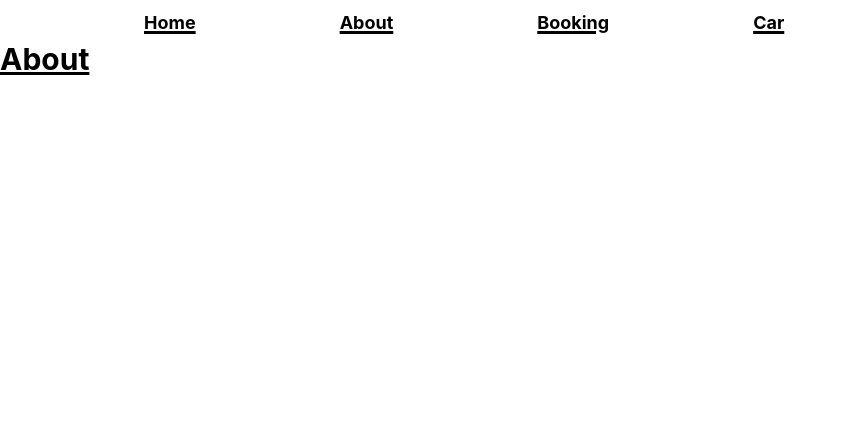
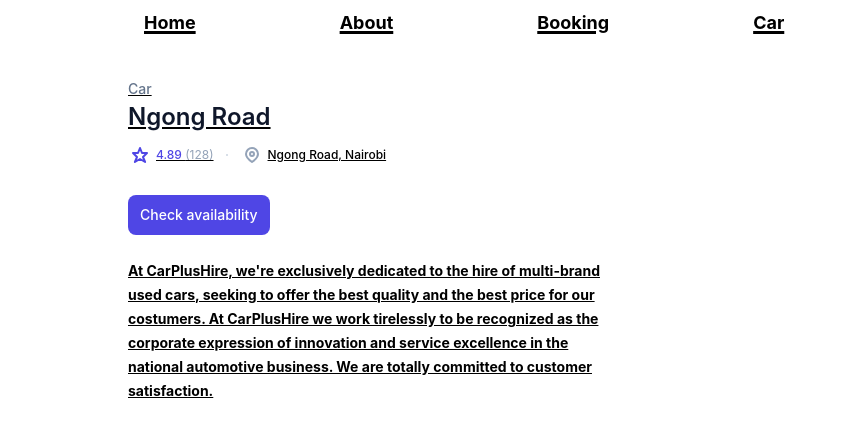
Before and after one commit to festus971/front-end, a React (Create React App) app: page /aboutus in a window 1280 px wide. Shown: the top 434 px of the page, without its empty margins (0-848 px from the left). Built offline with nearby package versions, Linux system fonts and the light colour scheme.

Commit message:
updating styles

```diff
--- a/src/App.js
+++ b/src/App.js
@@ -11,7 +11,7 @@
 function App() {
   return (
     <div className="text-3xl font-bold underline">
-
+     <div className='body'>
         <Router>
 
       <NavBar />
@@ -24,6 +24,7 @@
       </Router>
 
     </div>
+    </div>
   );
 }
 
--- a/src/components/About.js
+++ b/src/components/About.js
@@ -2,7 +2,45 @@
 
 function About() {
     return (
-        <div>About</div>
+        <div>
+       <main class="py-6 px-4 sm:p-6 md:py-10 md:px-8">
+  <div class="max-w-4xl mx-auto grid grid-cols-1 lg:max-w-5xl lg:gap-x-20 lg:grid-cols-2">
+    <div class="relative p-3 col-start-1 row-start-1 flex flex-col-reverse rounded-lg bg-gradient-to-t from-black/75 via-black/0 sm:bg-none sm:row-start-2 sm:p-0 lg:row-start-1">
+      <h1 class="mt-1 text-lg font-semibold text-white sm:text-slate-900 md:text-2xl dark:sm:text-white">Ngong Road</h1>
+      <p class="text-sm leading-4 font-medium text-white sm:text-slate-500 dark:sm:text-slate-400">Car</p>
+    </div>
+
+    <dl class="mt-4 text-xs font-medium flex items-center row-start-2 sm:mt-1 sm:row-start-3 md:mt-2.5 lg:row-start-2">
+      <dt class="sr-only">Reviews</dt>
+      <dd class="text-indigo-600 flex items-center dark:text-indigo-400">
+        <svg width="24" height="24" fill="none" aria-hidden="true" class="mr-1 stroke-current dark:stroke-indigo-500">
+          <path d="m12 5 2 5h5l-4 4 2.103 5L12 16l-5.103 3L9 14l-4-4h5l2-5Z"  stroke-width="2" stroke-linecap="round" stroke-linejoin="round" />
+        </svg>
+        <span>4.89 <span class="text-slate-400 font-normal">(128)</span></span>
+      </dd>
+      <dt class="sr-only">Location</dt>
+      <dd class="flex items-center">
+        <svg width="2" height="2" aria-hidden="true" fill="currentColor" class="mx-3 text-slate-300">
+          <circle cx="1" cy="1" r="1" />
+        </svg>
+        <svg width="24" height="24" fill="none" stroke="currentColor" stroke-width="2" stroke-linecap="round" stroke-linejoin="round" class="mr-1 text-slate-400 dark:text-slate-500" aria-hidden="true">
+          <path d="M18 11.034C18 14.897 12 19 12 19s-6-4.103-6-7.966C6 7.655 8.819 5 12 5s6 2.655 6 6.034Z" />
+          <path d="M14 11a2 2 0 1 1-4 0 2 2 0 0 1 4 0Z" />
+        </svg>
+        Ngong Road, Nairobi
+      </dd>
+    </dl>
+    <div class="mt-4 col-start-1 row-start-3 self-center sm:mt-0 sm:col-start-2 sm:row-start-2 sm:row-span-2 lg:mt-6 lg:col-start-1 lg:row-start-3 lg:row-end-4">
+      <button type="button" class="bg-indigo-600 text-white text-sm leading-6 font-medium py-2 px-3 rounded-lg">Check availability</button>
+    </div>
+    <p class="mt-4 text-sm leading-6 col-start-1 sm:col-span-2 lg:mt-6 lg:row-start-4 lg:col-span-1 dark:text-slate-400">
+    At CarPlusHire, we're exclusively dedicated to the hire of multi-brand used cars, seeking to offer the best quality and the best price for our costumers.
+
+At CarPlusHire we work tirelessly to be recognized as the corporate expression of innovation and service excellence in the national automotive business. We are totally committed to customer satisfaction.
+    </p>
+  </div>
+</main>
+        </div>
     )
 
 }
--- a/src/components/Booking.js
+++ b/src/components/Booking.js
@@ -24,13 +24,17 @@
 }
     return (
         <div>
-        <ul className="divide-y divide-gray-200">
+        <div className="flex justify-center h-600 w-800 mt-12">
+        <div className="flex flex-col md:flex-row md:max-w-xl rounded-lg bg-gray-300 shadow-lg">
+        <ul class="list-inside ...">
         {cars.map((car) => (
           <Delete id={car.id} key={car.id} car={car}  onDelete={handleDelete} />
         ))}
       </ul>
         <NewBooking onAddBooking = { onAddBooking}/>
         </div>
+        </div>
+        </div>
     )
 
 }
--- a/src/components/Delete.js
+++ b/src/components/Delete.js
@@ -10,16 +10,16 @@
           .then(() => onDelete(car));
       }
       return (
-        <div>
-          <form class="flex-auto p-6">
-        <div className='grid grid-flow-col grid-rows-2 grid-cols-3 gap-8'>
-          <h3 class="flex-auto text-lg font-semibold text-slate-900">{car.name}</h3>
-          <p class="text-sm text-slate-700">{car.country}</p>
-          <p class="text-sm text-slate-700">{car.price}</p>
-          <button class="h-10 px-6 font-semibold rounded-md bg-black text-white" type="submit" onClick={handleDeleteClick}>Delete</button>
-          </div>
-          </form>
-        </div>
+        <div className="flex justify-center">
+        <div className="block p-6 rounded-lg shadow-lg bg-gray max-w-96 h-50">
+             <h5 className="text-gray-900 text-xl leading-tight font-medium mb-2">{car.name}</h5>
+             <p className="text-gray-700 text-base mb-4 " >{car.country}</p>
+             <p className="text-gray-700 text-base mb-4 " >{car.price}</p>
+
+                     <button type="button" className=" inline-block px-6 py-2.5 bg-blue-600 text-white font-medium text-xs leading-tight uppercase rounded shadow-md hover:bg-blue-700 hover:shadow-lg focus:bg-blue-700 focus:shadow-lg focus:outline-none focus:ring-0 active:bg-blue-800 active:shadow-lg transition duration-150 ease-in-out"onClick={handleDeleteClick} >Delete</button>
+                     </div>
+                     </div>
+
       )
 
 }
--- a/src/components/Home.js
+++ b/src/components/Home.js
@@ -2,7 +2,25 @@
 
 function Home() {
     return (
-        <div> welcome to my Home page.</div>
+        <div>
+             <figure class="md:flex bg-slate-100 rounded-xl p-8 md:p-0 dark:bg-slate-800">
+        {/* <img class="w-24 h-24 md:w-48 md:h-auto md:rounded-none rounded-full mx-auto" src="/sarah-dayan.jpg" alt="" width="384" height="512"> */}
+        <div class="pt-6 md:p-8 text-center md:text-left space-y-4">
+          <blockquote>
+            <p class="text-lg font-medium">
+              “CarHire Development Trust is seeking qualified suppliers to provide their best carhire price quote for the cars available.”
+            </p>
+          </blockquote>
+          <figcaption class="font-medium">
+            <div class="text-sky-500 dark:text-sky-400">
+              Festus
+            </div>
+            <div class="text-slate-700 dark:text-slate-500">
+              Staff Engineer, Kenya
+            </div>
+          </figcaption>
+        </div>
+      </figure></div>
     )
 
 }
--- a/src/components/NewBooking.js
+++ b/src/components/NewBooking.js
@@ -28,10 +28,10 @@
       return (
         <div>
         <form className="form" onSubmit={handleSubmit}>
-          <input onChange={handleChange} value={formData.name} name="name" placeholder="Name" />
-          <input onChange={handleChange} value={formData.country} name="country" placeholder="Country" />
-          <input onChange={handleChange} value={formData.price} name="price"  placeholder="Price" />
-        <button type='submit'>Submit</button>
+          <input class="flex-auto text-lg font-semibold text-slate-900"onChange={handleChange} value={formData.name} name="name" placeholder="Name" />
+          <input class="text-sm text-slate-700" onChange={handleChange} value={formData.country} name="country" placeholder="Country" />
+          <input class="text-sm text-slate-700" onChange={handleChange} value={formData.price} name="price"  placeholder="Price" />
+        <button class="h-10 px-6 font-semibold rounded-md bg-black text-white"type='submit'>Submit</button>
         </form>
         </div>
       )
```
Also changed, not shown: src/App.css (+7 -0 lines), cars.jpeg (added).
